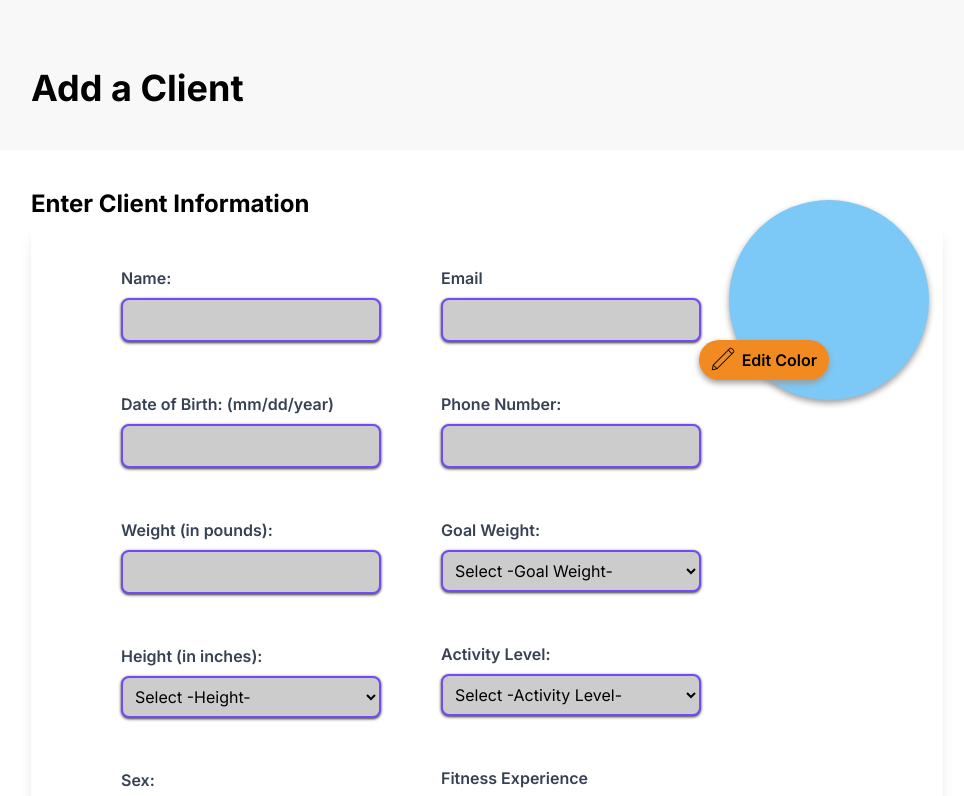
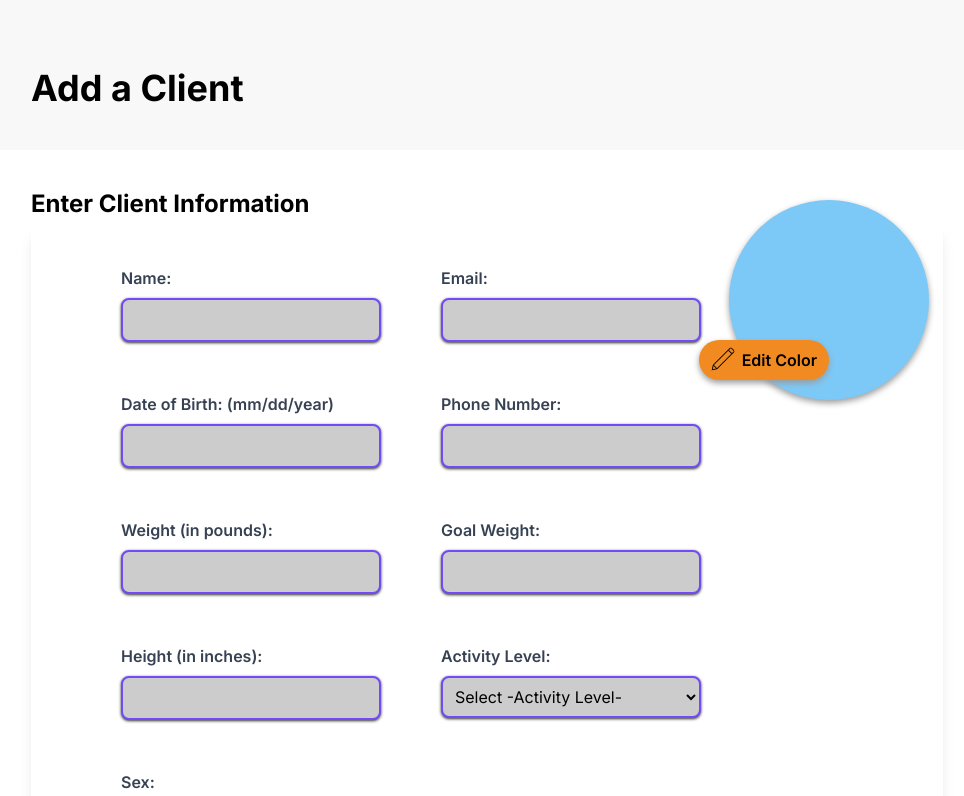
Before and after one commit to aitanoffir/LargeProject, a React (Vite) app in the folder FitLink/: page /AddClient in a window 1280 px wide. Shown: the top 796 px of the page, without its empty margins (1-965 px from the left). Built offline with nearby package versions, Linux system fonts and the light colour scheme.

Commit message:
soo close

```diff
--- a/FitLink/src/Components/AddClient.jsx
+++ b/FitLink/src/Components/AddClient.jsx
@@ -81,9 +81,7 @@ const AddClient = () => {
               <input style={{...columnItemStyle, boxShadow: '0px 1px 3px #2e2e2e', backgroundColor: "#CCCCCC", borderColor: "#734BF4", borderWidth: "2px", fontFamily: 'Inter, sans-serif'}} type = "text" className = "w-65 rounded-lg p-2"/>
 
               <label for="height" className = "input-label" style = {{fontFamily: 'Inter, sans-serif'}}>Height (in inches):</label>
-              <select style={{...columnItemStyle, boxShadow: '0px 1px 3px #2e2e2e', backgroundColor: "#CCCCCC", borderColor: "#734BF4", borderWidth: "2px", fontFamily: 'Inter, sans-serif'}} type = "text" className = "w-65 rounded-lg p-2">
-                <option>Select -Height-</option>
-              </select>
+              <input style={{...columnItemStyle, boxShadow: '0px 1px 3px #2e2e2e', backgroundColor: "#CCCCCC", borderColor: "#734BF4", borderWidth: "2px", fontFamily: 'Inter, sans-serif'}} type = "text" className = "w-65 rounded-lg p-2"/>
 
               <label for="sex" className = "input-label" style = {{fontFamily: 'Inter, sans-serif'}}>Sex:</label>
               <select style={{...columnItemStyle, boxShadow: '0px 1px 3px #2e2e2e', backgroundColor: "#CCCCCC", borderColor: "#734BF4", borderWidth: "2px", fontFamily: 'Inter, sans-serif'}} type = "text" className = "w-65 rounded-lg p-2">
@@ -95,26 +93,25 @@ const AddClient = () => {
 
             </div>
             <div style={rightColumnStyle}>
-              <label for="email" className="input-label" style = {{fontFamily: 'Inter, sans-serif'}}>Email</label>
+              <label for="email" className="input-label" style = {{fontFamily: 'Inter, sans-serif'}}>Email:</label>
               <input style={{...columnItemStyle, boxShadow: '0px 1px 3px #2e2e2e', backgroundColor: "#CCCCCC", borderColor: "#734BF4", borderWidth: "2px", fontFamily: 'Inter, sans-serif'}} type = "text" className = "w-65 rounded-lg p-2"/>
 
               <label for="phone" className = "input-label" style = {{fontFamily: 'Inter, sans-serif'}}>Phone Number:</label>
               <input style={{...columnItemStyle, boxShadow: '0px 1px 3px #2e2e2e', backgroundColor: "#CCCCCC", borderColor: "#734BF4", borderWidth: "2px", fontFamily: 'Inter, sans-serif'}} type = "text" className = "w-65 rounded-lg p-2"/>
 
               <label for="goalWeight" className = "input-label" style = {{fontFamily: 'Inter, sans-serif'}}>Goal Weight:</label>
-              <select style={{...columnItemStyle, boxShadow: '0px 1px 3px #2e2e2e', backgroundColor: "#CCCCCC", borderColor: "#734BF4", borderWidth: "2px", fontFamily: 'Inter, sans-serif'}} type = "text" className = "w-65 rounded-lg p-2">
-                <option>Select -Goal Weight-</option>
-              </select>
+              <input style={{...columnItemStyle, boxShadow: '0px 1px 3px #2e2e2e', backgroundColor: "#CCCCCC", borderColor: "#734BF4", borderWidth: "2px", fontFamily: 'Inter, sans-serif'}} type = "text" className = "w-65 rounded-lg p-2"/>
 
               <label for="activity" className = "input-label" style = {{fontFamily: 'Inter, sans-serif'}}>Activity Level:</label>
               <select style={{...columnItemStyle, boxShadow: '0px 1px 3px #2e2e2e', backgroundColor: "#CCCCCC", borderColor: "#734BF4", borderWidth: "2px", fontFamily: 'Inter, sans-serif'}} type = "text" className = "w-65 rounded-lg p-2">
                 <option>Select -Activity Level-</option>
+                <option>Sedentary</option>
+                <option>Slightly active</option>
+                <option>Moderately active</option>
+                <option>Very active</option>
               </select>
 
-              <label for="fitness" className = "input-label" style = {{fontFamily: 'Inter, sans-serif'}}>Fitness Experience</label>
-              <select style={{...columnItemStyle, boxShadow: '0px 1px 3px #2e2e2e', backgroundColor: "#CCCCCC", borderColor: "#734BF4", borderWidth: "2px", fontFamily: 'Inter, sans-serif'}} type = "text" className = "w-65 rounded-lg p-2">
-                <option>Select -Fitness Experience-</option>
-              </select>
+
 
             </div>
           </div>
@@ -147,6 +144,13 @@ const AddClient = () => {
 export default AddClient;
 
 
-/* <div style={rectangleStyle}>
+/*
+ Fitness Experience
+<label for="fitness" className = "input-label" style = {{fontFamily: 'Inter, sans-serif'}}>Fitness Experience:</label>
+              <select style={{...columnItemStyle, boxShadow: '0px 1px 3px #2e2e2e', backgroundColor: "#CCCCCC", borderColor: "#734BF4", borderWidth: "2px", fontFamily: 'Inter, sans-serif'}} type = "text" className = "w-65 rounded-lg p-2">
+                <option>Select -Fitness Experience-</option>
+              </select>
+
+<div style={rectangleStyle}>
         <label className = "input-label text-right mr-3 mt-2" style = {{fontFamily: 'Inter, sans-serif'}}>Edit Color</label>
       </div>*/
```
